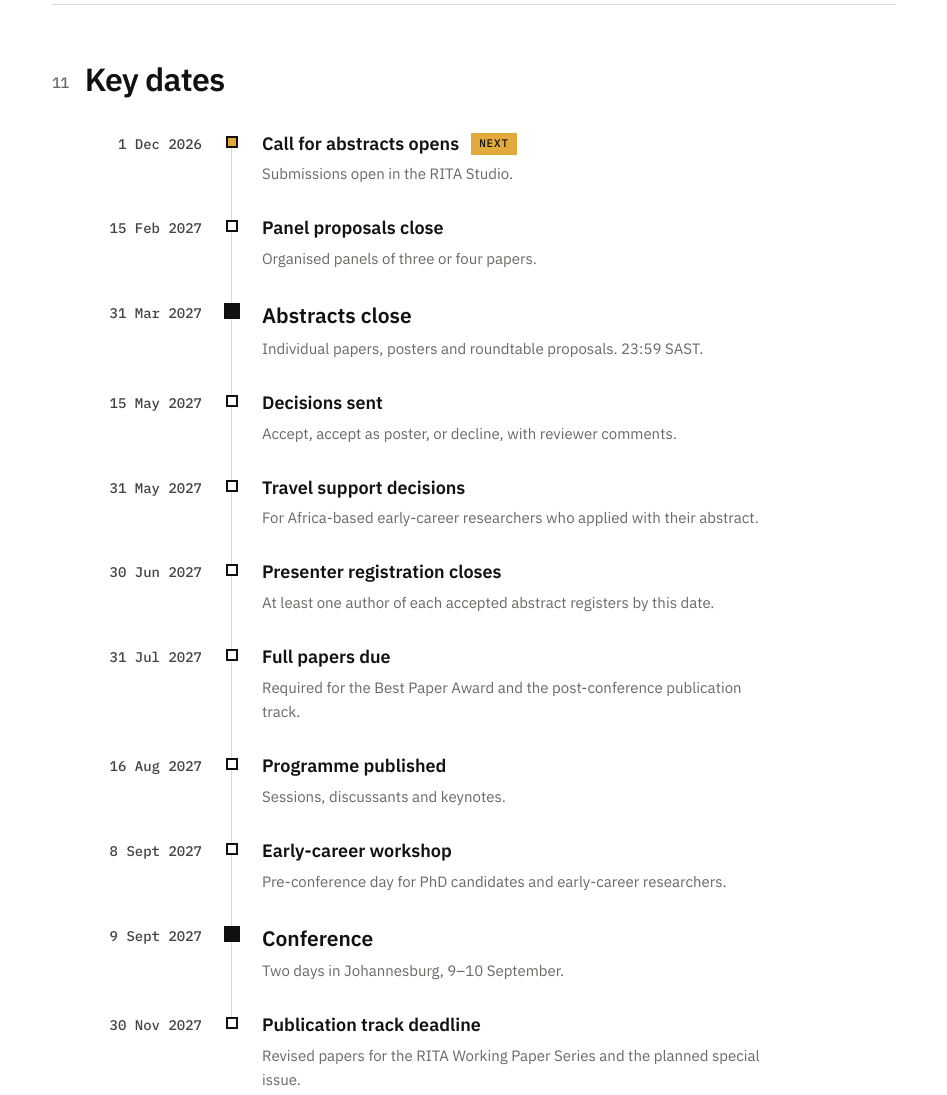
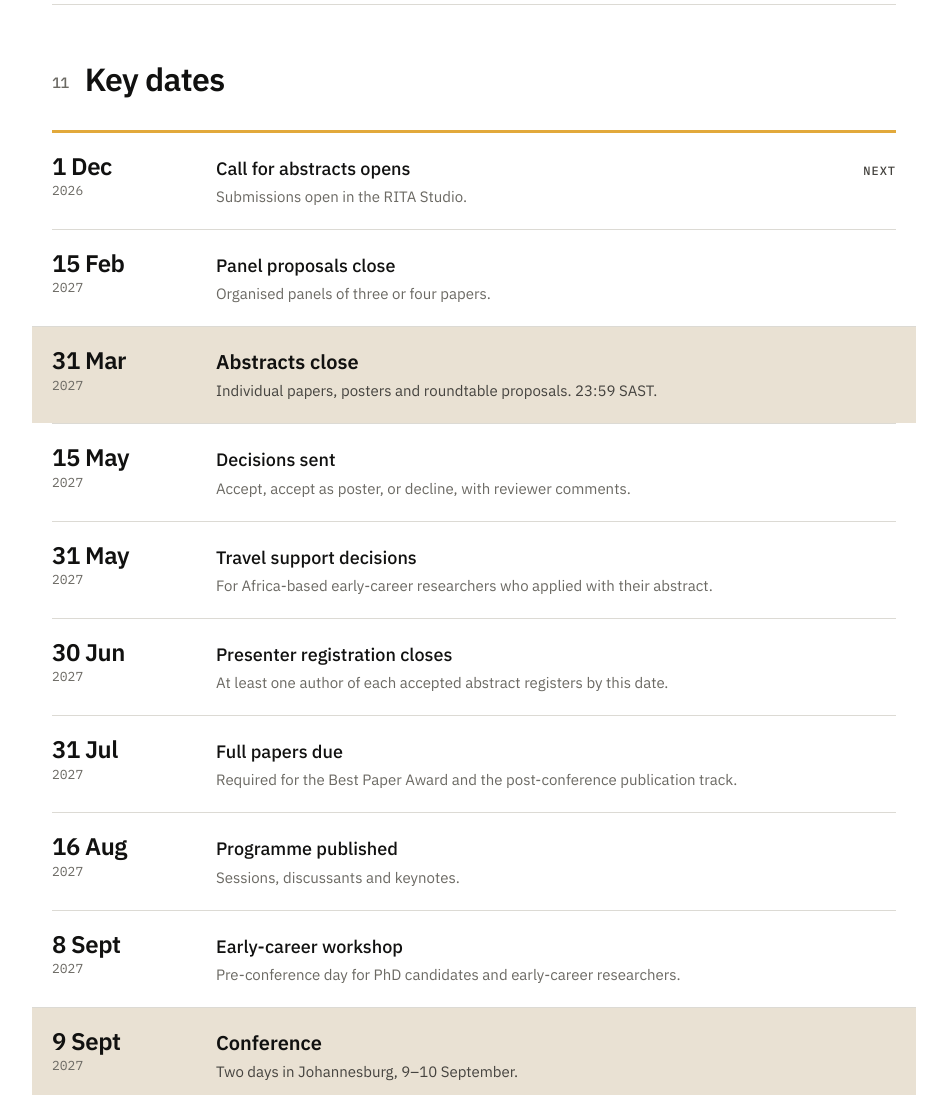
Before and after one commit to marcelkempers96/RITA, an Astro site: page /conference/call-for-abstracts in a window 1280 px wide. Shown: the part 8460-9555 px from the top of the page, without its empty margins (320-1267 px from the left). Built offline with nearby package versions, Linux system fonts and the light colour scheme; Astro itself is replaced by a stand-in of ours; no server answers.

Commit message:
Redesign conference key dates as a ruled list
Replace the dot-and-line timeline and badge with the site's list-row style:
large date on the left, milestone and detail on the right, sand rows for the
deadline and the conference, muted past dates and a quiet 'Next' label.

Co-Authored-By: Claude Opus 5.5 <noreply@anthropic.com>
Claude-Session: https://claude.ai/code/session_01HC9YdbS4ZuWPUdtCTLm1r5

```diff
--- a/src/components/conference/Timeline.astro
+++ b/src/components/conference/Timeline.astro
@@ -1,21 +1,23 @@
 ---
-// Key dates as a vertical timeline. Past dates are greyed and the next date is highlighted;
-// a small script recomputes this in the visitor's browser so it stays right between rebuilds.
+// Key dates as a ruled list, in the same style as the site's list rows: date on the left, milestone on the right.
+// Past dates are muted and the next one is marked; a small script recomputes this in the visitor's browser.
 import { KEY_DATES } from '../../data/conference';
 interface Props { compact?: boolean }
 const { compact = false } = Astro.props;
-const fmt = (iso: string) => new Date(`${iso}T12:00:00Z`).toLocaleDateString('en-GB', { day: 'numeric', month: 'short', year: 'numeric', timeZone: 'UTC' });
-const items = compact ? KEY_DATES.filter((d) => d.milestone || ['2026-12-01', '2027-05-15', '2027-07-31'].includes(d.date)) : KEY_DATES;
+const d = (iso: string) => new Date(`${iso}T12:00:00Z`);
+const day = (iso: string) => d(iso).toLocaleDateString('en-GB', { day: 'numeric', month: 'short', timeZone: 'UTC' });
+const year = (iso: string) => d(iso).getUTCFullYear();
+const items = compact ? KEY_DATES.filter((k) => k.milestone || ['2026-12-01', '2027-05-15', '2027-07-31'].includes(k.date)) : KEY_DATES;
 ---
-<ol class="tl nolist" data-timeline>
-  {items.map((d) => (
-    <li class:list={['tl-item', { milestone: d.milestone }]} data-date={d.date}>
-      <time class="tl-date mono" datetime={d.date}>{fmt(d.date)}</time>
-      <span class="tl-dot" aria-hidden="true"></span>
-      <div class="tl-body">
-        <p class="tl-label">{d.label}<span class="tl-next label" hidden>Next</span></p>
-        {!compact && <p class="tl-detail">{d.detail}</p>}
+<ol class:list={['kd', 'nolist', { compact }]} data-timeline>
+  {items.map((k) => (
+    <li class:list={['kd-row', { milestone: k.milestone }]} data-date={k.date}>
+      <time class="kd-date" datetime={k.date}><span class="kd-day">{day(k.date)}</span><span class="kd-year mono">{year(k.date)}</span></time>
+      <div class="kd-body">
+        <p class="kd-label">{k.label}</p>
+        {!compact && <p class="kd-detail">{k.detail}</p>}
       </div>
+      <span class="kd-next label" hidden>Next</span>
     </li>
   ))}
 </ol>
@@ -27,35 +29,36 @@ const items = compact ? KEY_DATES.filter((d) => d.milestone || ['2026-12-01', '2
     tl.querySelectorAll<HTMLElement>('[data-date]').forEach((li) => {
       const past = li.dataset.date! < today;
       li.classList.toggle('past', past);
-      if (!past && !marked) { li.classList.add('next'); li.querySelector<HTMLElement>('.tl-next')!.hidden = false; marked = true; }
+      if (!past && !marked) { li.classList.add('next'); li.querySelector<HTMLElement>('.kd-next')!.hidden = false; marked = true; }
     });
   });
 </script>
 
 <style>
-  .tl { position: relative; }
-  .tl-item { display: grid; grid-template-columns: 150px 20px minmax(0, 1fr); gap: 0 20px; position: relative; padding-bottom: 28px; }
-  .tl-item::before { content: ''; position: absolute; left: 179px; top: 14px; bottom: -6px; width: 1px; background: var(--line); }
-  .tl-item:last-child::before { display: none; }
-  .tl-date { font-size: 14px; font-weight: 500; color: var(--mute-2); padding-top: 3px; text-align: right; }
-  .tl-dot { width: 12px; height: 12px; margin: 6px 4px 0; background: var(--white); border: 2px solid var(--ink); position: relative; z-index: 1; }
-  .milestone .tl-dot { background: var(--ink); width: 16px; height: 16px; margin: 4px 2px 0; }
-  .tl-label { font-weight: 600; font-size: 18px; display: flex; gap: 12px; align-items: center; flex-wrap: wrap; }
-  .milestone .tl-label { font-size: 21px; }
-  .tl-detail { color: var(--mute); font-size: 15px; margin-top: 4px; max-width: 520px; }
-  .tl-next { background: var(--sun); color: var(--ink); padding: 3px 8px; font-size: 11px; }
-  .past .tl-label, .past .tl-date { color: var(--mute); }
-  .past .tl-dot { border-color: var(--line); background: var(--line); }
-  .next .tl-dot { background: var(--sun); border-color: var(--ink); }
-  :global(.bg-ink) .tl-date, :global(.bg-ink) .tl-detail { color: var(--on-dark-mute); }
-  :global(.bg-ink) .tl-dot { background: var(--ink); border-color: var(--white); }
-  :global(.bg-ink) .milestone .tl-dot { background: var(--white); }
-  :global(.bg-ink) .tl-item::before { background: #3a3936; }
+  .kd { border-bottom: 1px solid var(--line); }
+  .kd-row { display: grid; grid-template-columns: 140px minmax(0, 1fr) auto; gap: 24px; align-items: baseline; padding: 20px 0; border-top: 1px solid var(--line); }
+  .kd-date { display: flex; flex-direction: column; gap: 2px; }
+  .kd-day { font-size: 24px; font-weight: 600; letter-spacing: -0.02em; line-height: 1.1; }
+  .kd-year { font-size: 13px; color: var(--mute); }
+  .kd-label { font-size: 18px; font-weight: 500; line-height: 1.35; }
+  .kd-detail { color: var(--mute); font-size: 15px; margin-top: 4px; max-width: 560px; }
+  .kd-next { color: var(--mute-2); font-size: 12px; }
+  .milestone { background: var(--sand); padding-left: 20px; padding-right: 20px; margin: 0 -20px; }
+  .milestone .kd-label { font-weight: 600; font-size: 20px; }
+  .milestone .kd-detail { color: var(--mute-2); }
+  .next { border-top: 3px solid var(--sun); }
+  .past .kd-day, .past .kd-label { color: var(--mute); }
+  .compact .kd-row { padding: 14px 0; grid-template-columns: 110px minmax(0, 1fr) auto; }
+  .compact .kd-day { font-size: 20px; }
+  .compact .milestone { padding-left: 16px; padding-right: 16px; margin: 0 -16px; }
+  :global(.bg-ink) .kd, :global(.bg-ink) .kd-row { border-color: #3a3936; }
+  :global(.bg-ink) .kd-year, :global(.bg-ink) .kd-next { color: var(--on-dark-mute); }
+  :global(.bg-ink) .milestone { background: #1f1e1c; }
+  :global(.bg-ink) .past .kd-day, :global(.bg-ink) .past .kd-label { color: #8a877f; }
   @media (max-width: 599px) {
-    .tl-item { grid-template-columns: 20px minmax(0, 1fr); gap: 2px 14px; }
-    .tl-date { grid-column: 2; grid-row: 1; text-align: left; }
-    .tl-dot { grid-column: 1; grid-row: 1 / span 2; }
-    .tl-body { grid-column: 2; }
-    .tl-item::before { left: 9px; }
+    .kd-row { grid-template-columns: 92px minmax(0, 1fr); gap: 16px; }
+    .kd-day { font-size: 19px; }
+    .kd-next { grid-column: 2; }
+    .milestone { padding-left: 12px; padding-right: 12px; margin: 0 -12px; }
   }
 </style>
```
